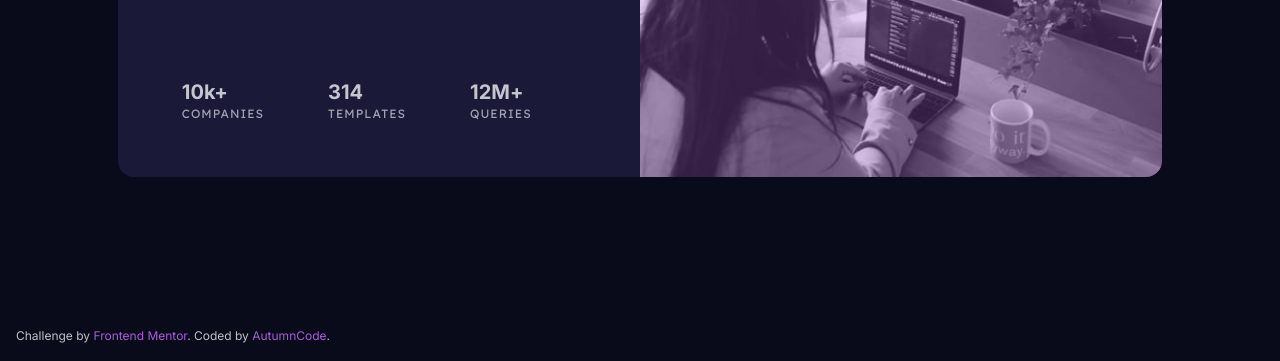
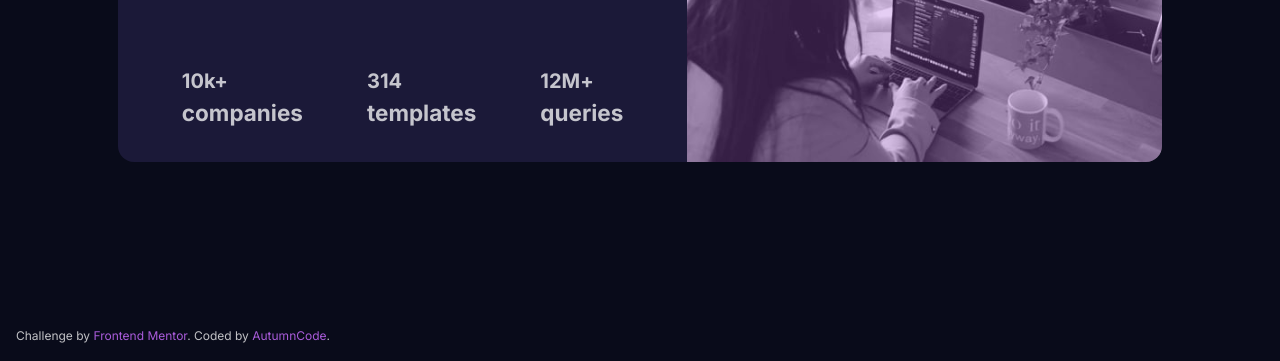
Before and after one commit to AutumnsCode/fem, a website built with Vite: page newbie/state-preview-card/index.html in a window 1280 px wide. Shown: the part 439-800 px from the top of the page. Built offline with nearby package versions, Linux system fonts and the light colour scheme.

Commit message:
change h3 to h2

```diff
--- a/newbie/state-preview-card/index.html
+++ b/newbie/state-preview-card/index.html
@@ -24,15 +24,15 @@
         <div class="flex flow article-info">
           <div>
             <p>10k+</p>
-            <h3>companies</h3>
+            <h2>companies</h2>
           </div>
           <div>
             <p>314</p>
-            <h3>templates</h3>
+            <h2>templates</h2>
           </div>
           <div>
             <p>12M+</p>
-            <h3>queries</h3>
+            <h2>queries</h2>
           </div>
         </div>
         </div>
```
